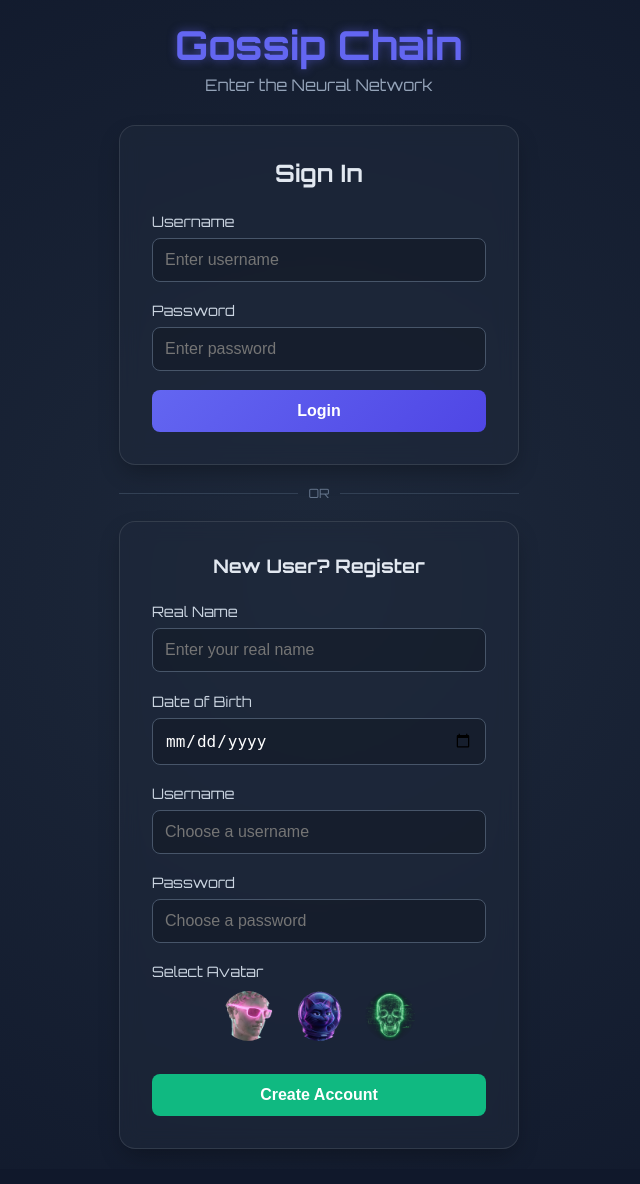
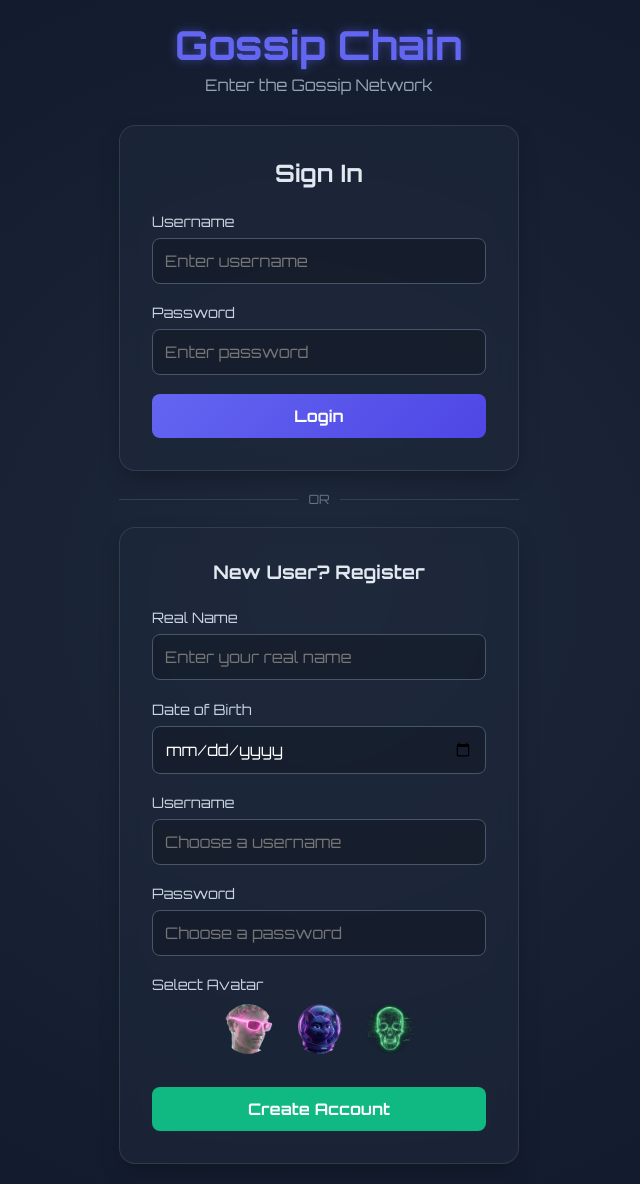
Before and after one commit to captainCwangrz/gspc2, a PHP site: page / in a window 1280 px wide. Shown: the whole page, without its empty margins (321-961 px from the left). Before the commit the page ends 1149 px from the top, so only its background shows below. Run offline with PHP 8.4, Linux system fonts and the light colour scheme.

Commit message:
Update fonts and polish graph labels

```diff
--- a/index.php
+++ b/index.php
@@ -20,7 +20,7 @@ if(isset($_SESSION["user_id"])) {
     <div class="login-container">
         <div class="login-header">
             <h1>Gossip Chain</h1>
-            <p>Enter the Neural Network</p>
+            <p>Enter the Gossip Network</p>
         </div>
 
         <!-- Login Section -->
--- a/public/css/style.css
+++ b/public/css/style.css
@@ -1,7 +1,9 @@
-@import url('https://fonts.googleapis.com/css2?family=Orbitron:wght@400;700&family=Noto+Sans+SC:wght@400;700&display=swap');
+@import url('https://fonts.googleapis.com/css2?family=Orbitron:wght@400;700&family=Noto+Sans+SC:wght@400;700&family=Varela+Round&display=swap');
 
 /* public/css/style.css */
 body { margin: 0; overflow: hidden; font-family: 'Orbitron', 'Noto Sans SC', 'Segoe UI', sans-serif; background: #000; color: white; }
+
+input, button, select, textarea { font-family: inherit; }
 
 /* HUD Common */
 .hud-panel {
```
Also changed, not shown: public/js/graph.js (+5 -3 lines).
